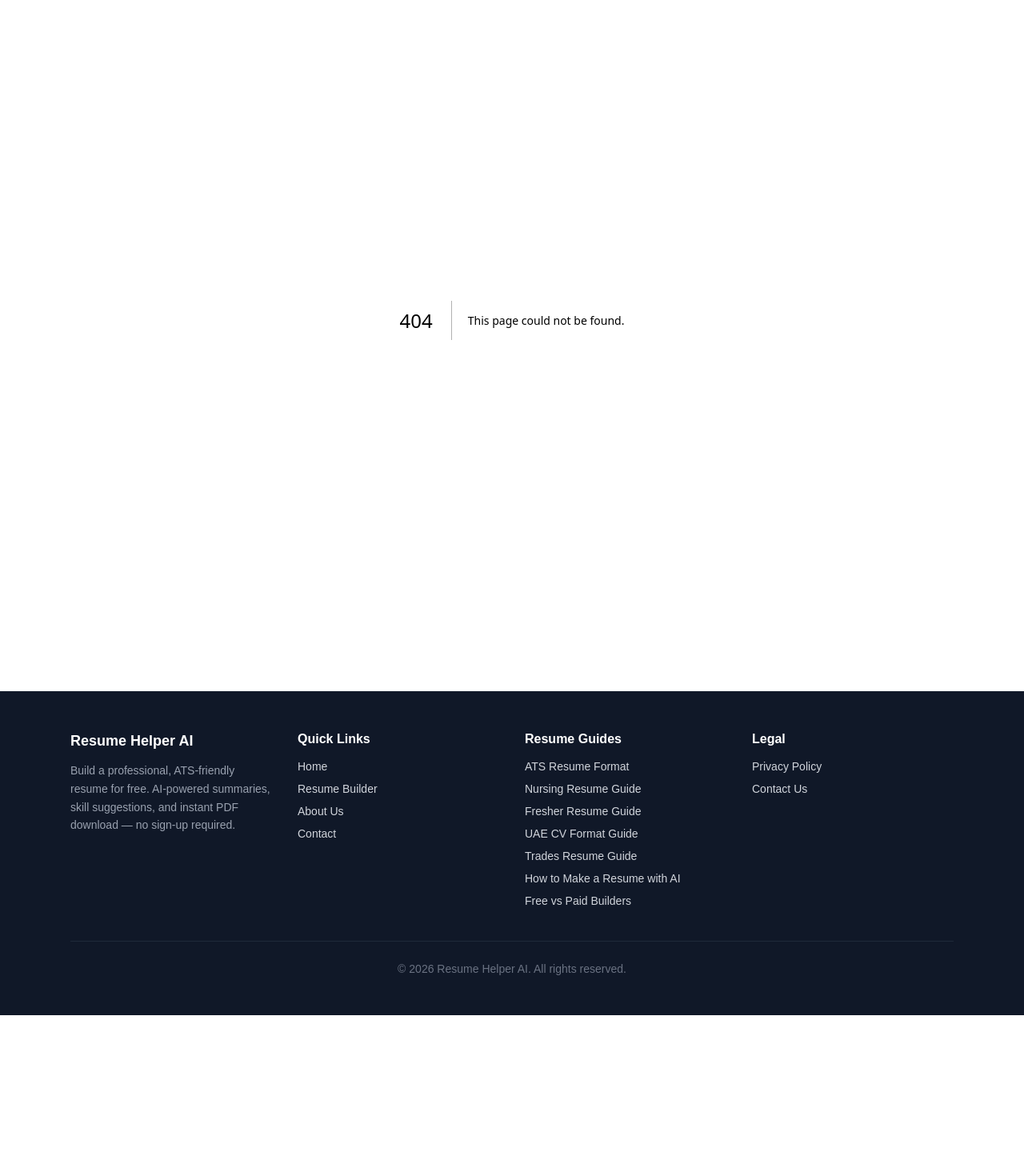
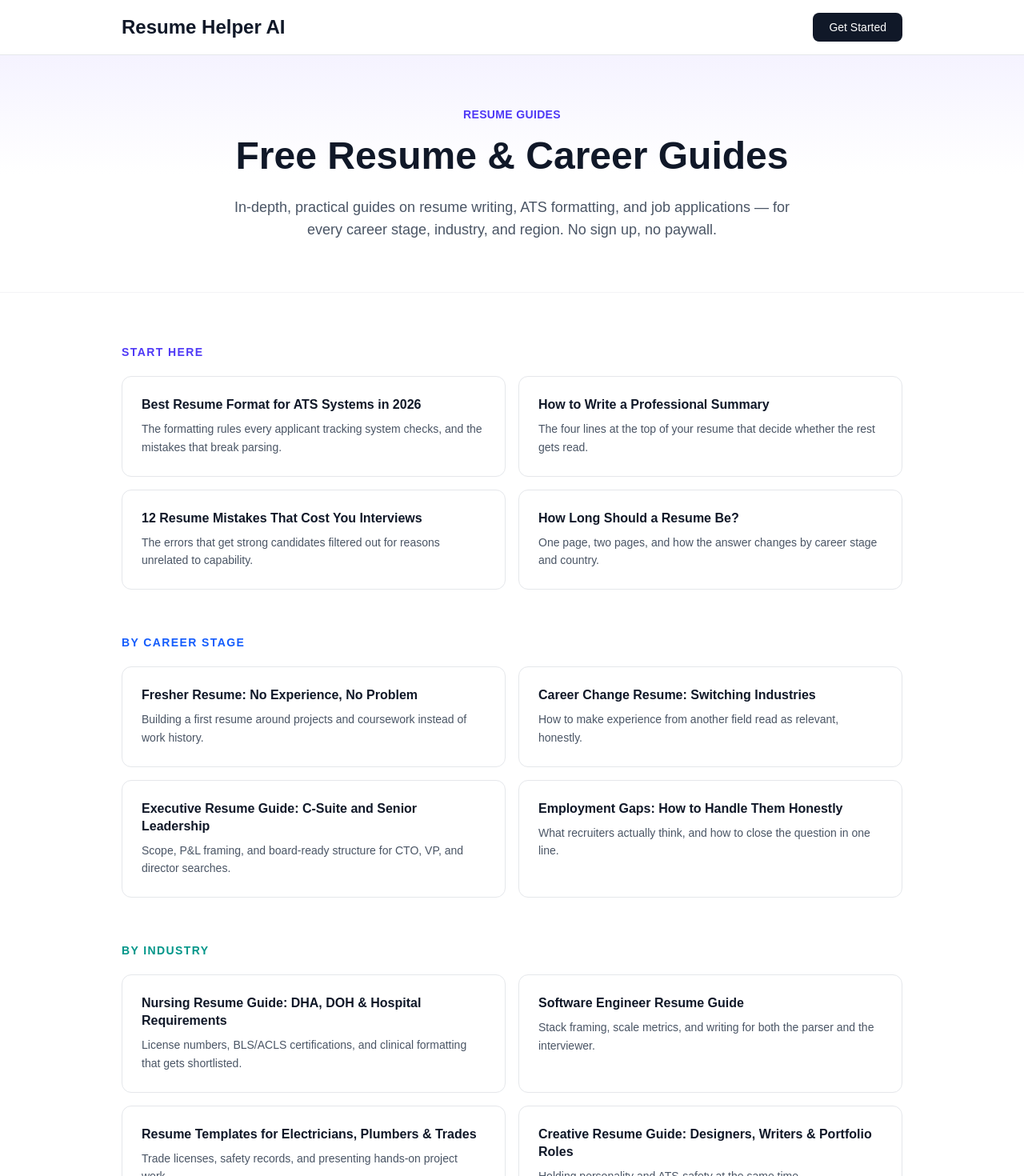
Before and after one commit to pragathishc/ai-resume-builder, a Next.js app: page /blog in a window 1280 px wide. Before the commit this address had no page. Shown: the top 1470 px of the page at 80% size. Before the commit the page ends 1269 px from the top, so only its background shows below. Built offline with nearby package versions, Linux system fonts and the light colour scheme.

Commit message:
Create page.js

```diff
--- /dev/null
+++ b/src/app/blog/page.js
@@ -0,0 +1,129 @@
+import Link from "next/link";
+
+export const metadata = {
+  title: "Resume Guides & Career Advice",
+  description: "Free, in-depth guides on resume writing, ATS formatting, cover letters, and job applications for every career stage and region.",
+  alternates: { canonical: "https://www.resumehelperai.com/blog" },
+};
+
+const categories = [
+  {
+    name: "Start Here",
+    accent: "text-indigo-600",
+    hover: "hover:border-indigo-300",
+    posts: [
+      { slug: "ats-resume-format-2026", title: "Best Resume Format for ATS Systems in 2026", desc: "The formatting rules every applicant tracking system checks, and the mistakes that break parsing." },
+      { slug: "resume-summary-examples", title: "How to Write a Professional Summary", desc: "The four lines at the top of your resume that decide whether the rest gets read." },
+      { slug: "resume-mistakes-to-avoid", title: "12 Resume Mistakes That Cost You Interviews", desc: "The errors that get strong candidates filtered out for reasons unrelated to capability." },
+      { slug: "resume-length-guide", title: "How Long Should a Resume Be?", desc: "One page, two pages, and how the answer changes by career stage and country." },
+    ],
+  },
+  {
+    name: "By Career Stage",
+    accent: "text-blue-600",
+    hover: "hover:border-blue-300",
+    posts: [
+      { slug: "fresher-resume-no-experience", title: "Fresher Resume: No Experience, No Problem", desc: "Building a first resume around projects and coursework instead of work history." },
+      { slug: "career-change-resume", title: "Career Change Resume: Switching Industries", desc: "How to make experience from another field read as relevant, honestly." },
+      { slug: "executive-resume-guide", title: "Executive Resume Guide: C-Suite and Senior Leadership", desc: "Scope, P&L framing, and board-ready structure for CTO, VP, and director searches." },
+      { slug: "employment-gaps-resume", title: "Employment Gaps: How to Handle Them Honestly", desc: "What recruiters actually think, and how to close the question in one line." },
+    ],
+  },
+  {
+    name: "By Industry",
+    accent: "text-teal-600",
+    hover: "hover:border-teal-300",
+    posts: [
+      { slug: "nursing-resume-guide", title: "Nursing Resume Guide: DHA, DOH & Hospital Requirements", desc: "License numbers, BLS/ACLS certifications, and clinical formatting that gets shortlisted." },
+      { slug: "software-engineer-resume-guide", title: "Software Engineer Resume Guide", desc: "Stack framing, scale metrics, and writing for both the parser and the interviewer." },
+      { slug: "trades-resume-guide", title: "Resume Templates for Electricians, Plumbers & Trades", desc: "Trade licenses, safety records, and presenting hands-on project work." },
+      { slug: "creative-resume-guide", title: "Creative Resume Guide: Designers, Writers & Portfolio Roles", desc: "Holding personality and ATS-safety at the same time." },
+    ],
+  },
+  {
+    name: "By Region",
+    accent: "text-amber-600",
+    hover: "hover:border-amber-300",
+    posts: [
+      { slug: "uae-cv-format-guide", title: "UAE CV Format Guide: What Dubai Employers Expect", desc: "Visa status, nationality, notice period, and MOHRE-compliant structure." },
+      { slug: "europe-cv-guide", title: "Europe CV Guide: Europass and EU Applications", desc: "CEFR language levels, photo norms, and country-by-country differences." },
+    ],
+  },
+  {
+    name: "Craft & Technique",
+    accent: "text-green-700",
+    hover: "hover:border-green-300",
+    posts: [
+      { slug: "quantify-resume-achievements", title: "How to Quantify Achievements When You Don't Have Numbers", desc: "Where the metrics actually are, and what to do when none exist." },
+      { slug: "resume-keywords-guide", title: "Resume Keywords: How Matching Actually Works", desc: "What the system is really doing, and where to place terms without stuffing." },
+      { slug: "tailor-resume-for-each-job", title: "How to Tailor Your Resume for Each Job (In 10 Minutes)", desc: "A repeatable system that does not require rewriting from scratch." },
+      { slug: "cover-letter-guide", title: "Cover Letter Guide: When It Matters and How to Write One", desc: "Doing the one thing a resume structurally cannot." },
+    ],
+  },
+  {
+    name: "About the Tool",
+    accent: "text-gray-600",
+    hover: "hover:border-gray-300",
+    posts: [
+      { slug: "how-to-make-a-resume-with-ai", title: "How to Make a Resume with AI in 2026", desc: "A step-by-step walkthrough of building a resume with AI assistance." },
+      { slug: "free-resume-builder-vs-paid", title: "Free vs Paid Resume Builders", desc: "What the paid tiers actually gate, and whether it is worth it." },
+    ],
+  },
+];
+
+export default function BlogIndex() {
+  return (
+    <main className="min-h-screen bg-white">
+      <header className="sticky top-0 z-40 bg-white border-b border-gray-200">
+        <div className="max-w-5xl mx-auto px-6 py-4 flex justify-between items-center">
+          <Link href="/" className="text-2xl font-bold text-gray-900">Resume Helper AI</Link>
+          <Link href="/resume-builder">
+            <button className="bg-gray-900 text-white px-5 py-2 rounded-lg hover:bg-gray-800 transition text-sm">Get Started</button>
+          </Link>
+        </div>
+      </header>
+
+      <section className="bg-gradient-to-b from-violet-50 via-white to-white border-b border-gray-100">
+        <div className="max-w-3xl mx-auto px-6 py-16 text-center">
+          <p className="text-sm text-indigo-600 font-semibold uppercase tracking-wide mb-3">Resume Guides</p>
+          <h1 className="text-4xl md:text-5xl font-bold text-gray-900 mb-5 leading-tight">
+            Free Resume &amp; Career Guides
+          </h1>
+          <p className="text-lg text-gray-600">
+            In-depth, practical guides on resume writing, ATS formatting, and job applications — for every career stage, industry, and region. No sign up, no paywall.
+          </p>
+        </div>
+      </section>
+
+      <div className="max-w-5xl mx-auto px-6 py-16">
+        {categories.map((cat) => (
+          <section key={cat.name} className="mb-14">
+            <h2 className={`text-sm font-bold uppercase tracking-widest mb-5 ${cat.accent}`}>{cat.name}</h2>
+            <div className="grid md:grid-cols-2 gap-4">
+              {cat.posts.map((post) => (
+                <Link
+                  key={post.slug}
+                  href={`/blog/${post.slug}`}
+                  className={`block p-6 border border-gray-200 rounded-xl transition hover:shadow-lg hover:-translate-y-0.5 ${cat.hover}`}
+                >
+                  <h3 className="font-bold text-gray-900 mb-2 leading-snug">{post.title}</h3>
+                  <p className="text-sm text-gray-600 leading-relaxed">{post.desc}</p>
+                </Link>
+              ))}
+            </div>
+          </section>
+        ))}
+
+        <div className="bg-gray-900 rounded-xl p-10 text-center">
+          <h2 className="text-3xl font-bold text-white mb-3">Ready to Build Yours?</h2>
+          <p className="text-gray-300 mb-7">9 ATS-tested templates, AI summaries, instant PDF download. Free, no sign up.</p>
+          <Link href="/resume-builder">
+            <button className="bg-white text-gray-900 px-8 py-3 rounded-lg font-semibold hover:bg-gray-100 transition">
+              Start Building Free →
+            </button>
+          </Link>
+        </div>
+      </div>
+    </main>
+  );
+}
```
